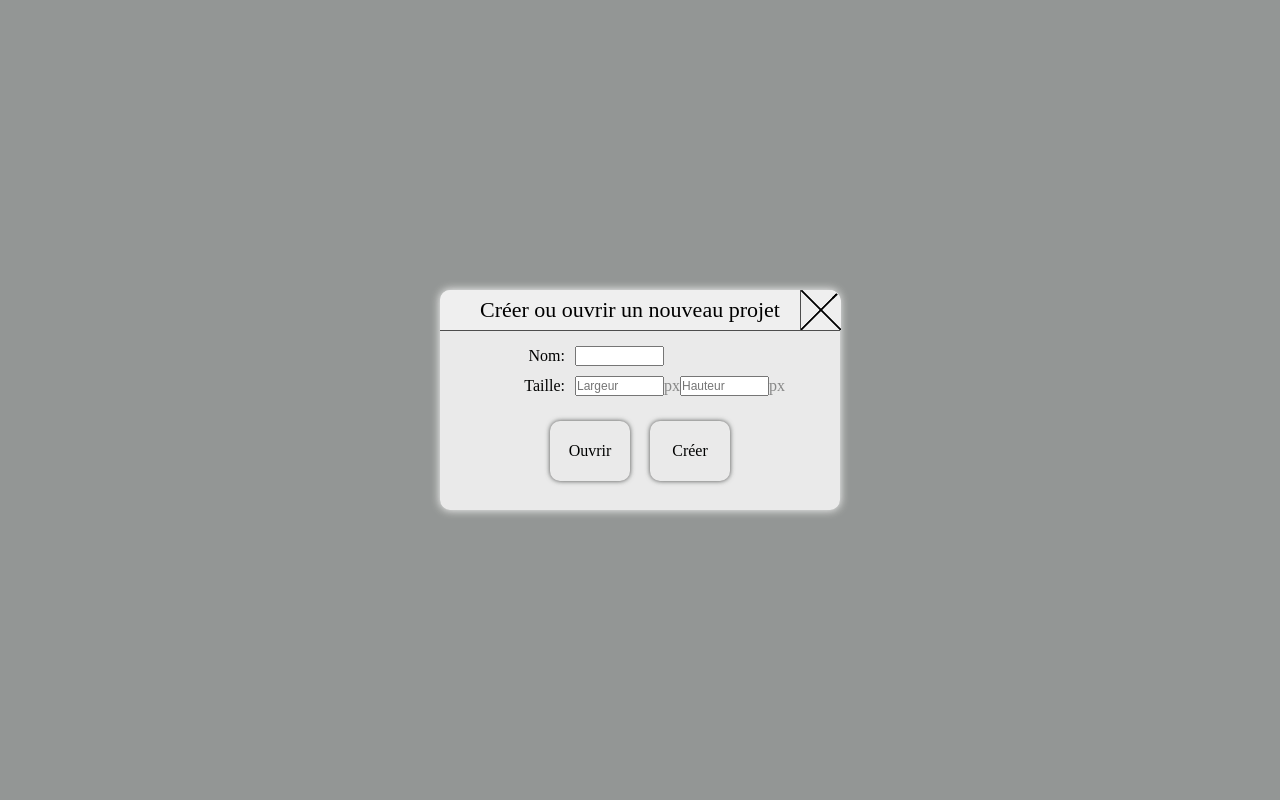
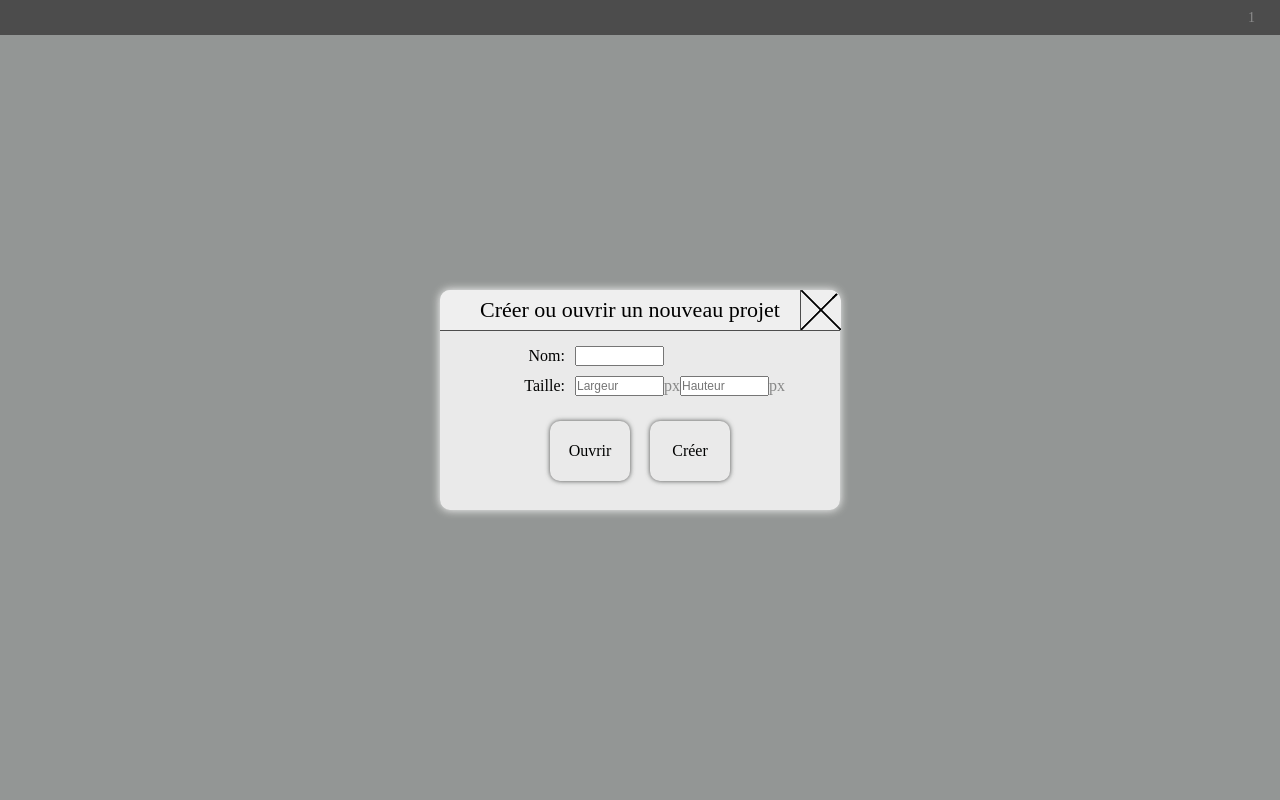
Before and after one commit to EncreNomade/MseInterface, a PHP site: page / in a window 1280 px wide. Run offline with PHP 8.4, Linux system fonts and the light colour scheme; the visitor is signed in with stand-in values (Sample User, id 1).

Commit message:
Database connection & user identification done

```diff
--- /dev/null
+++ b/dbconn.php
@@ -0,0 +1,32 @@
+<?php
+
+function ConnectDB(){
+	$link=mysql_connect("localhost","root","root");
+	if(!$link){
+		die("Impossible de se connecter à MySQL:".mysql_error());
+		return(FALSE);
+	}
+	$ok = mysql_select_db("projects");
+	if(!$ok){
+		die("Impossible de sélectionner la base de données:".mysql_error());
+		return(FALSE);
+	}
+	return(TRUE);
+}
+
+function userLogin($uid, $mdp){
+    //$mdp = md5($mdp);
+    $identify = mysql_query("SELECT * FROM User WHERE id='$uid' AND mdp='$mdp' LIMIT 1;");
+    $resp = mysql_fetch_array($identify);
+    if($resp) {
+        $_SESSION['uid'] = $uid;
+        return true;
+    }
+    else return false;
+}
+
+function deconnect(){
+    unset($_SESSION['uid']);
+}
+
+?>
--- a/index.php
+++ b/index.php
@@ -9,6 +9,7 @@
 header("content-type:text/html; charset=utf8");
 
 include 'project.php';
+include 'dbconn.php';
 session_start();
 
 //if( isset($_SESSION['currPj']) ) header("Location: main_page.php");
@@ -20,7 +21,10 @@ function checkSize($w, $h) {
     return true;
 }
 
-if( $_SERVER['REQUEST_METHOD'] === 'POST' && array_key_exists("pjName", $_POST) ) {
+$db = ConnectDB();
+
+if( $_SERVER['REQUEST_METHOD'] === 'POST' ) {
+    if( array_key_exists("pjName", $_POST) ) {
         $_SESSION['currPj'] = null;
         $pjPath = MseProject::getRelatProjectPath($_POST["pjName"]);
         if( file_exists($pjPath) )
@@ -32,6 +36,12 @@ if( $_SERVER['REQUEST_METHOD'] === 'POST' && array_key_exists("pjName", $_POST)
             $project = new MseProject($_POST['pjName'], "", $_POST['width'], $_POST['height']);
             $_SESSION['currPj'] = $project;
             header("Location: gestion_page.php");
+        }
+    }
+    else if( array_key_exists("uid", $_POST) ) {
+        $uid = $_POST['uid'];
+        $mdp = $_POST['mdp'];
+        userLogin($uid, $mdp);
     }
 }
 
@@ -66,21 +76,54 @@ if( $_SERVER['REQUEST_METHOD'] === 'POST' && array_key_exists("pjName", $_POST)
   </script>
 
 <script src="./javascript/support/jquery-latest.js"></script>
+<script src="./javascript/support/tools.js"></script>
 <script src="./javascript/interface.js"></script>
-<script src="./javascript/support/tools.js"></script>
 
+<link rel="stylesheet" type="text/css" href="./stylesheets/menu.css" />
 <link rel="stylesheet" type="text/css" href="./stylesheets/interface.css" />
 
 </head>
 <body>
 
-<h5 id="debug">Debug: </h5>
+<nav class="menu">
+	<li class="id">Connexion</li>
+</nav>
 
 <script type="text/javascript">
 
 	$('#debug').hide();
 
 	dialog = new Popup();
+
+function showLogin(){
+    dialog.showPopup('Identifiez-vous', 350, 220);
+    // Name and Z-index
+    dialog.main.append('<form id="pjForm" action="index.php" method="post"><p><label>Nom:</label><input id="uid" name="uid" size="15" type="text"></p><p><label>Mot de passe:</label><input id="mdp" name="mdp" size="15" type="password"></p></form>');
+    // Differente type of Step
+    dialog.main.append('<div style="position:relative;left:65px;top:10px"><div id="inscription" class="big_button">Inscription</div><div id="login" class="big_button">Identifiez</div></div>');
+
+    $('#login').click(function() {
+        var uid = $('#uid').val();
+        var mdp = $('#mdp').val();
+        var fail = false;
+        if(!uid || uid == ""){
+            $('#uid').parent().css('color','RED');
+            fail = true;
+        }
+        else $('#uid').parent().css('color','BLACK');
+        if(!mdp || mdp == ""){
+            $('#mdp').parent().css('color','RED');
+            fail = true;
+        }
+        else $('#mdp').parent().css('color','BLACK');
+        if(fail) return;
+
+        // Pass verification
+        $('#pjForm').submit();
+    });
+}
+
+function showCreatePj(){
     dialog.showPopup('Créer ou ouvrir un nouveau projet', 400, 220);
     // Name and Z-index
     dialog.main.append('<form id="pjForm" action="index.php" method="post"><p><label>Nom:</label><input id="pjName" name="pjName" size="10" type="text"></p><p><label>Taille:</label><input id="width" name="width" size="10" type="text" placeholder="Largeur"><span>px</span><input id="height" name="height" size="10" type="text" placeholder="Hauteur"><span>px</span></p></form>');
@@ -88,9 +131,9 @@ if( $_SERVER['REQUEST_METHOD'] === 'POST' && array_key_exists("pjName", $_POST)
     dialog.main.append('<div style="position:relative;left:90px;top:10px"><div id="ouvrirPj" class="big_button">Ouvrir</div><div id="createPj" class="big_button">Créer</div></div>');
 
     $('#createPj').click(function() {
-		var name = $('#pjName').attr('value');
-		var w = parseInt($('#width').attr('value'));
-		var h = parseInt($('#height').attr('value'));
+    	var name = $('#pjName').val();
+    	var w = parseInt($('#width').val());
+    	var h = parseInt($('#height').val());
 
     	if(!name || name == "") {
     		$('#pjName').parent().css('color','RED');
@@ -113,11 +156,27 @@ if( $_SERVER['REQUEST_METHOD'] === 'POST' && array_key_exists("pjName", $_POST)
     });
 
     $('#ouvrirPj').click(function() {
-	    var name = $('#pjName').attr('value');
+        var name = $('#pjName').val();
         if(!name || name == "") return;
 
         window.location = "./main_page.php?pjName="+name;
     });
+}
+
+	var uid = null;
+	<?php
+	if(isset($_SESSION["uid"]) && $_SESSION["uid"] != "") {
+	    echo "uid = '".$_SESSION["uid"]."';";
+	}
+	?>
+	if(!uid || uid == "") {
+	    $(".menu li.id").click(showLogin);
+	    showLogin();
+	}
+	else {
+	    $(".menu li.id").text(uid);
+	    showCreatePj();
+	}
 
 </script>
 
--- a/project.php
+++ b/project.php
@@ -18,6 +18,7 @@ class MseProject {
     private $orientation;
     private $sources;
     private $ratio;
+    private $struct;
 
     function MseProject($pjName, $bkName, $width = 800, $height = 600, $orient = 'portrait') {
         $this->name = $pjName;
@@ -43,6 +44,12 @@ class MseProject {
         return $coor / $this->ratio;
     }
 
+    function setStruct($structStr){
+        $this->struct = $structStr;
+    }
+    function getStruct(){
+        return $this->struct;
+    }
     function addSrc($name, $type, $src) {
         if(!array_key_exists($type, $this->sources))
             $this->sources[$type] = array();
@@ -90,17 +97,13 @@ class MseProject {
 
     public static function getExistProject($pjName) {
         if( !file_exists(MseProject::getRelatProjectPath($pjName)) ) return null;
-        // Load structure
-        $structPath = './projects/'.$pjName.'/struct.xml';
-        $struct = simplexml_load_file($structPath, "SimpleXMLElement", LIBXML_PARSEHUGE);
-        if(is_null($struct)) return null;
 
-        $bkName = (string)$struct['book'];
-        $width = (string)$struct['width'];
-        $height = (string)$struct['height'];
-        $orient = (string)$struct['orient'];
+        $bkName = "";//(string)$struct['book'];
+        $width = 800;//(string)$struct['width'];
+        $height = 600;//(string)$struct['height'];
+        //$orient = (string)$struct['orient'];
 
-        $pj = new MseProject($pjName, $bkName, $width, $height, $orient);
+        $pj = new MseProject($pjName, $bkName, $width, $height);
         return $pj;
     }
 }
--- a/stylesheets/interface.css
+++ b/stylesheets/interface.css
@@ -839,95 +839,3 @@ div.big_button {
 .alert_msg {
 	color:#F00;
 }
-
-
-
-.menu{
-	position:fixed;
-	top:0px;
-	left:0px;
-	width:100%;
-	height:35px;
-	border:none;
-	border:0px;
-	margin:0px;
-	padding:0px;
-	font-family: 67.5% "Lucida Sans Unicode", "Bitstream Vera Sans", "Trebuchet Unicode MS", "Lucida Grande", Verdana, Helvetica, sans-serif;
-	font-size:14px;
-	font-weight:bold;
-	background:#4d4d4d;
-	list-style:none;
-}
-#menu_mask {
-	position:relative;
-	width:100%;
-	height:100%;
-	border:none;
-	opacity:0.6;
-	background:#000;
-}
-.menu li{
-	float:left;
-	padding:0px;
-}
-.menu li a{
-	background:#4d4d4d url("../images/UI/seperator.gif") bottom right no-repeat;
-	color:#cccccc;
-	display:block;
-	font-weight:normal;
-	line-height:35px;
-	margin:0px;
-	padding:0px 25px;
-	text-align:center;
-	text-decoration:none;
-}
-.menu li a:hover, .menu ul li:hover a{
-	background: #2580a2 url("../images/UI/hover.gif") bottom center no-repeat;
-	color:#FFFFFF;
-	text-decoration:none;
-}
-.menu li ul{
-	background:#4d4d4d;
-	display:none;
-	height:auto;
-	padding:0px;
-	margin:0px;
-	border:0px;
-	position:absolute;
-	width:225px;
-	z-index:100;
-	/*top:1em;
-	/*left:0;*/
-}
-.menu li:hover ul{
-	display:block;
-}
-.menu li li {
-	background:url('../images/UI/sub_sep.gif') bottom left no-repeat;
-	display:block;
-	float:none;
-	margin:0px;
-	padding:0px;
-	width:225px;
-}
-.menu li:hover li a{
-	background:none;
-}
-.menu li ul a{
-	display:block;
-	height:35px;
-	font-size:12px;
-	font-style:normal;
-	margin:0px;
-	padding:0px 10px 0px 15px;
-	text-align:left;
-}
-.menu li ul a:hover, .menu li ul li:hover a{
-	background:#2580a2;
-	border:0px;
-	color:#ffffff;
-	text-decoration:none;
-}
-.menu p{
-	clear:left;
-}
--- /dev/null
+++ b/stylesheets/menu.css
@@ -0,0 +1,104 @@
+.menu{
+	position:fixed;
+	top:0px;
+	left:0px;
+	width:100%;
+	height:35px;
+	border:none;
+	border:0px;
+	margin:0px;
+	padding:0px;
+	font-family: 67.5% "Lucida Sans Unicode", "Bitstream Vera Sans", "Trebuchet Unicode MS", "Lucida Grande", Verdana, Helvetica, sans-serif;
+	font-size:14px;
+	font-weight:bold;
+	background:#4d4d4d;
+	list-style:none;
+}
+#menu_mask {
+	position:relative;
+	width:100%;
+	height:100%;
+	border:none;
+	opacity:0.6;
+	background:#000;
+}
+.menu li{
+	float:left;
+	padding:0px;
+}
+.menu li.id{
+    float: right;
+    position: relative;
+    color:#cccccc;
+    display:block;
+    font-weight:normal;
+    line-height:35px;
+    margin:0px;
+    padding:0px 25px;
+    text-align:center;
+    text-decoration:none;
+}
+.menu li.id:hover{
+    background: #2580a2;
+}
+.menu li a{
+	background:#4d4d4d url("../images/UI/seperator.gif") bottom right no-repeat;
+	color:#cccccc;
+	display:block;
+	font-weight:normal;
+	line-height:35px;
+	margin:0px;
+	padding:0px 25px;
+	text-align:center;
+	text-decoration:none;
+}
+.menu li a:hover, .menu ul li:hover a{
+	background: #2580a2 url("../images/UI/hover.gif") bottom center no-repeat;
+	color:#FFFFFF;
+	text-decoration:none;
+}
+.menu li ul{
+	background:#4d4d4d;
+	display:none;
+	height:auto;
+	padding:0px;
+	margin:0px;
+	border:0px;
+	position:absolute;
+	width:225px;
+	z-index:100;
+	/*top:1em;
+	/*left:0;*/
+}
+.menu li:hover ul{
+	display:block;
+}
+.menu li li {
+	background:url('../images/UI/sub_sep.gif') bottom left no-repeat;
+	display:block;
+	float:none;
+	margin:0px;
+	padding:0px;
+	width:225px;
+}
+.menu li:hover li a{
+	background:none;
+}
+.menu li ul a{
+	display:block;
+	height:35px;
+	font-size:12px;
+	font-style:normal;
+	margin:0px;
+	padding:0px 10px 0px 15px;
+	text-align:left;
+}
+.menu li ul a:hover, .menu li ul li:hover a{
+	background:#2580a2;
+	border:0px;
+	color:#ffffff;
+	text-decoration:none;
+}
+.menu p{
+	clear:left;
+}
--- a/upload_src.php
+++ b/upload_src.php
@@ -48,7 +48,6 @@ if($_SERVER['REQUEST_METHOD'] === 'POST' && !empty($_SERVER['HTTP_X_REQUESTED_WI
     $name = array_key_exists('name', $_POST) ? $_POST['name'] : "noname";
     $encodedStr = $_POST['data'];
     $pj = $_SESSION['currPj'];
-    //$pj->resetSrcs();
 
     switch($type) {
     case "image":
```
Also changed, not shown: generate_js.php (+6 -4 lines), gestion_page.php (+16 -5 lines), main_page.php (+15 -6 lines), 3 other files. Lines whose indentation alone changed are shown as unchanged.
